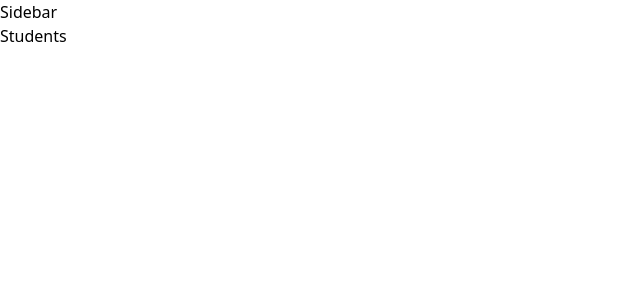
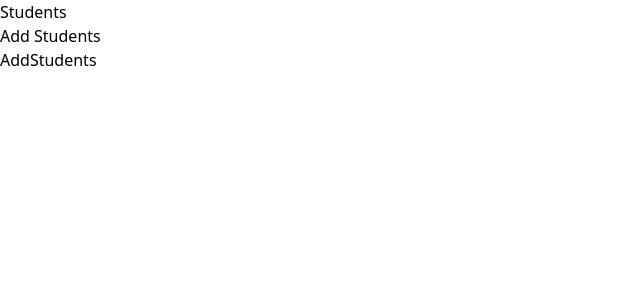
Before and after one commit to IlyaKrapivnoy/pair_programming, a React (Create React App) app: page /add_students in a window 1280 px wide. Shown: the top 300 px of the page, without its empty margins (0-640 px from the left). Built offline with nearby package versions, Linux system fonts and the light colour scheme.

Commit message:
react router

```diff
--- /dev/null
+++ b/data/db.json
@@ -0,0 +1,4 @@
+{
+    "name": "Tom",
+    "age": 20
+}
--- a/src/App.js
+++ b/src/App.js
@@ -1,16 +1,20 @@
 import './App.css';
 import Sidebar from './components/Sidebar';
 import Students from './components/Students';
-import { BrowserRouter as Router, Switch, Route, Link } from 'react-router-dom';
+import { BrowserRouter as Router, Switch, Route } from 'react-router-dom';
+import AddStudents from './components/AddStudents';
 
 function App() {
     return (
         <div className=''>
-            <Sidebar />
             <Router>
+                <Sidebar />
                 <Switch>
-                    <Route>
-                        <Students path='/' />
+                    <Route exact path='/'>
+                        <Students />
+                    </Route>
+                    <Route path='/add_students'>
+                        <AddStudents />
                     </Route>
                 </Switch>
             </Router>
--- /dev/null
+++ b/src/components/AddStudents.jsx
@@ -0,0 +1,5 @@
+const AddStudents = () => {
+    return <div>AddStudents</div>;
+};
+
+export default AddStudents;
--- a/src/components/Sidebar.jsx
+++ b/src/components/Sidebar.jsx
@@ -1,5 +1,18 @@
+import { Link } from 'react-router-dom';
 const Sidebar = () => {
-    return <div>Sidebar</div>;
+    return (
+        <div>
+            {' '}
+            <ul>
+                <li>
+                    <Link to='/'>Students</Link>
+                </li>
+                <li>
+                    <Link to='/add_students'>Add Students</Link>
+                </li>
+            </ul>
+        </div>
+    );
 };
 
 export default Sidebar;
```
